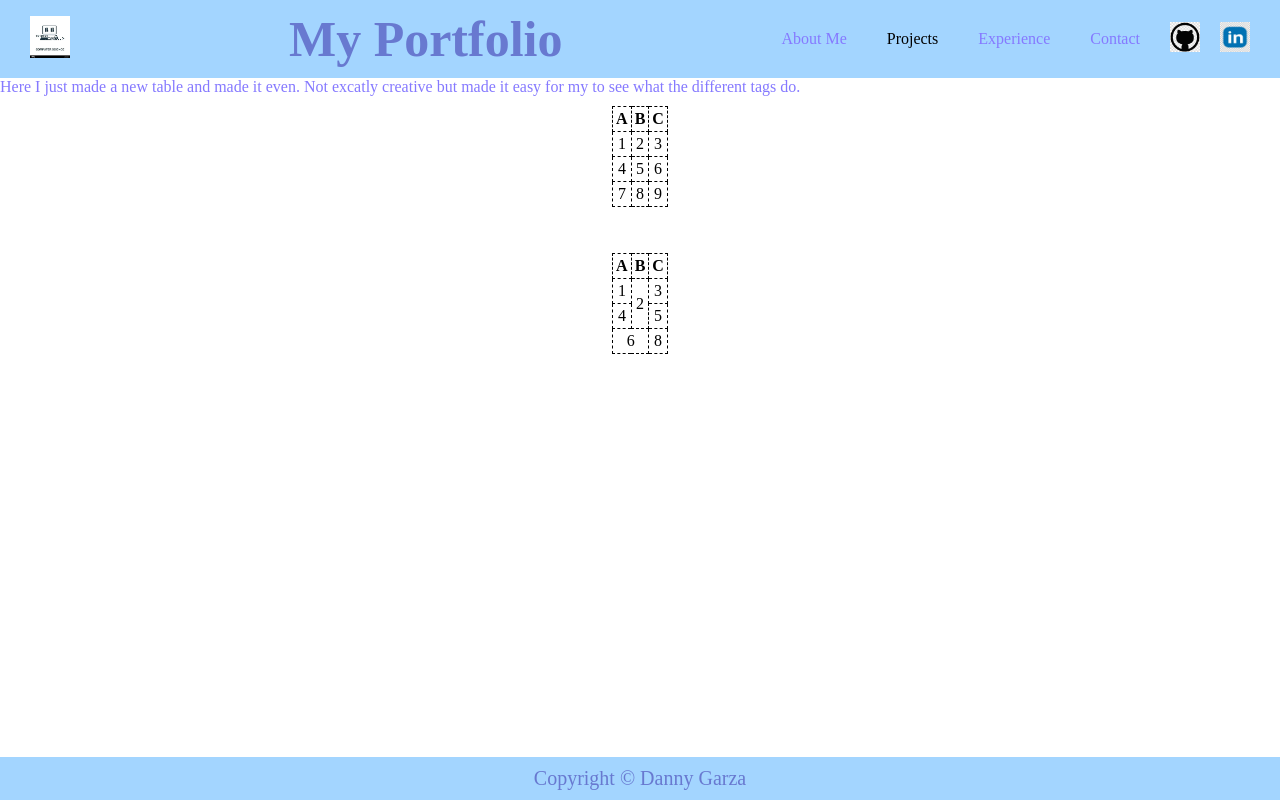
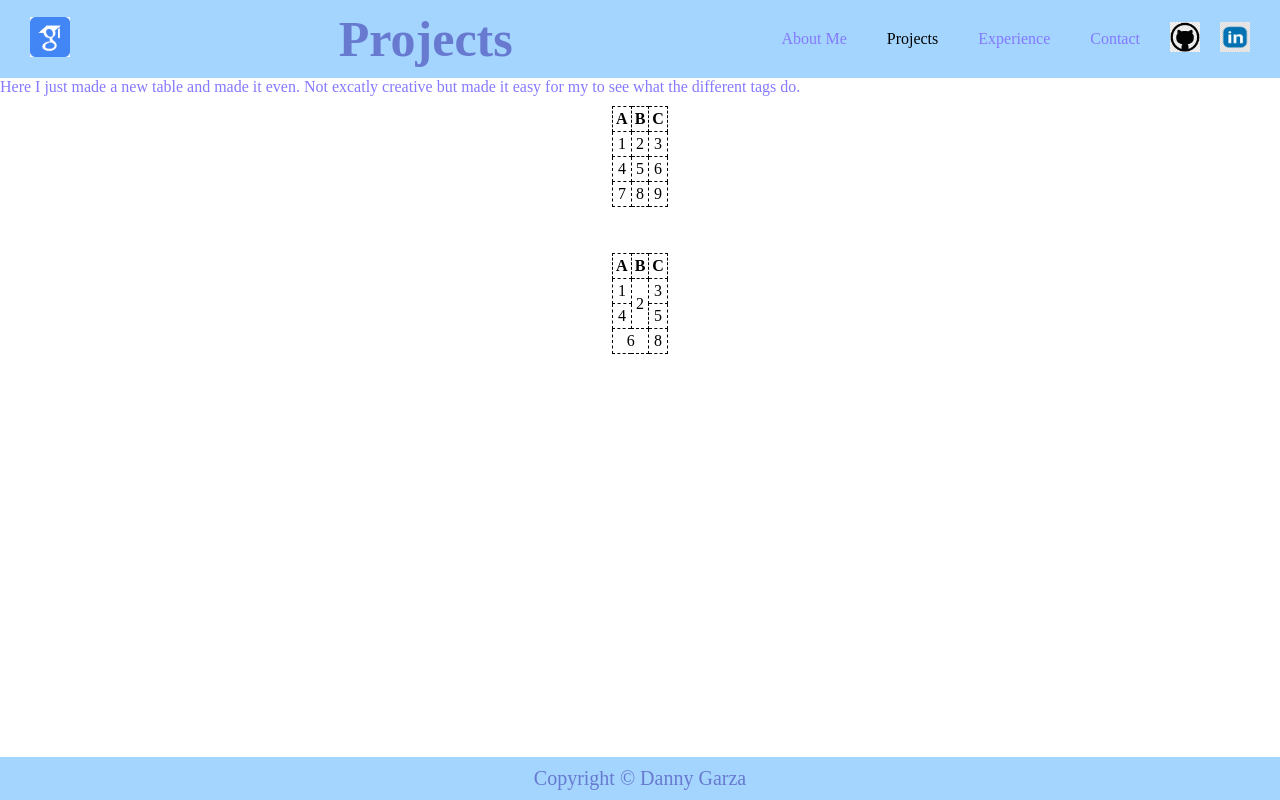
Before and after one commit to dgaf56/Myprotfolio, a plain HTML site: page projects.html in a window 1280 px wide. Drawn offline with Linux system fonts and the light colour scheme.

Commit message:
Update projects.html
icon logo changes

```diff
--- a/projects.html
+++ b/projects.html
@@ -2,16 +2,16 @@
 <html>
     <head>
         <link rel="stylesheet" href="styles.css">
-        <link rel="shortcut icon" href="images/icon.png">
+        <link rel="shortcut icon" href="images/gscholar.png">
         <title>Projects</title>
     </head>
     <body>
         <header>
             <div class="logo">
-                <img src="images/icon.png">
+                <img src="images/gscholar.png">
             </div>
             <!-- use anchor tag for links -->
-             <h1>My Portfolio</h1>
+             <h1>Projects</h1>
             <ul class="nav-bar"> <!--unordered list tag -->
                 <li><a href="index.html">About Me</a></li> <!-- list item tag -->
                 <li><a class="current" href="projects.html">Projects</a></li>
```
